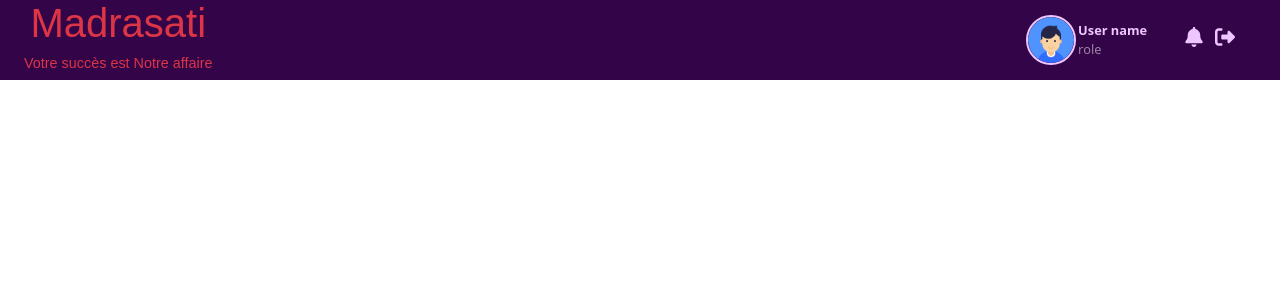
After one commit to meriamourriworld/gestionNotes, a PHP site: page /headerMenu.php in a window 1280 px wide. The commit adds this page. Shown: the top 300 px of the page. Run offline with PHP 8.4, Linux system fonts and the light colour scheme; some web fonts are replaced.

Commit message:
Created the header template of different dashboards

```diff
--- a/connection.php
+++ b/connection.php
@@ -34,17 +34,15 @@
 
                 } else if ($user["role"] == "etudiant") {
                     echo("bienvenue etudiant");
-
                 }
             }else
             {
                 //Mot de passe incorrect
                 $errMsg = "Mot de passe incorrect";
-
             }
         }else
         {
-            //Aucun utilisateur attribué à cet identifiant
+            //identifiant inexistant
             $errMsg = "Aucun utilisateur attribué à cet identifiant";
         }
     }
--- /dev/null
+++ b/headerMenu.php
@@ -0,0 +1,41 @@
+
+<!DOCTYPE html>
+<html lang="en">
+<head>
+    <meta charset="UTF-8">
+    <meta name="viewport" content="width=device-width, initial-scale=1.0">
+    <link rel="stylesheet" href="./styles/style.css">
+    <link href="https://cdn.jsdelivr.net/npm/bootstrap@5.3.2/dist/css/bootstrap.min.css" rel="stylesheet" integrity="sha384-T3c6CoIi6uLrA9TneNEoa7RxnatzjcDSCmG1MXxSR1GAsXEV/Dwwykc2MPK8M2HN" crossorigin="anonymous">
+    <title>HEAD</title>
+</head>
+<body>
+    <header class="header d-flex justify-content-between align-items-center px-4">
+        <section class="logo text-center">
+            <h1>Madrasati</h1>
+            <h6>Votre succès est Notre affaire</h6>
+        </section>
+
+
+        <section class="userInfo  d-flex justify-content-around align-items-start">
+            <div class="user d-flex justify-content-around align-items-center w-50">
+                <img src="./images/profile.png" alt="Utilisateur">
+                <div class="info d-flex flex-column justify-content-center">
+                    <span class="username fw-bold">User name</span>
+                    <span class="role text-white-50">role</span>
+                </div>
+
+            </div>
+            <div class="options w-25 d-flex justify-content-around">
+                <span class="notifications mt-2">
+                    <svg xmlns="http://www.w3.org/2000/svg" fill="#eec6ff" width="20" height="20" viewBox="0 0 448 512"><!--!Font Awesome Free 6.5.1 by @fontawesome - https://fontawesome.com License - https://fontawesome.com/license/free Copyright 2024 Fonticons, Inc.--><path d="M224 0c-17.7 0-32 14.3-32 32V51.2C119 66 64 130.6 64 208v18.8c0 47-17.3 92.4-48.5 127.6l-7.4 8.3c-8.4 9.4-10.4 22.9-5.3 34.4S19.4 416 32 416H416c12.6 0 24-7.4 29.2-18.9s3.1-25-5.3-34.4l-7.4-8.3C401.3 319.2 384 273.9 384 226.8V208c0-77.4-55-142-128-156.8V32c0-17.7-14.3-32-32-32zm45.3 493.3c12-12 18.7-28.3 18.7-45.3H224 160c0 17 6.7 33.3 18.7 45.3s28.3 18.7 45.3 18.7s33.3-6.7 45.3-18.7z"/></svg>
+                </span>
+
+                <span class="deconnexion mt-2">
+                    <svg xmlns="http://www.w3.org/2000/svg" fill="#eec6ff" width="20" height="20" viewBox="0 0 512 512"><!--!Font Awesome Free 6.5.1 by @fontawesome - https://fontawesome.com License - https://fontawesome.com/license/free Copyright 2024 Fonticons, Inc.--><path d="M377.9 105.9L500.7 228.7c7.2 7.2 11.3 17.1 11.3 27.3s-4.1 20.1-11.3 27.3L377.9 406.1c-6.4 6.4-15 9.9-24 9.9c-18.7 0-33.9-15.2-33.9-33.9l0-62.1-128 0c-17.7 0-32-14.3-32-32l0-64c0-17.7 14.3-32 32-32l128 0 0-62.1c0-18.7 15.2-33.9 33.9-33.9c9 0 17.6 3.6 24 9.9zM160 96L96 96c-17.7 0-32 14.3-32 32l0 256c0 17.7 14.3 32 32 32l64 0c17.7 0 32 14.3 32 32s-14.3 32-32 32l-64 0c-53 0-96-43-96-96L0 128C0 75 43 32 96 32l64 0c17.7 0 32 14.3 32 32s-14.3 32-32 32z"/></svg>
+                </span>
+            </div>
+
+        </section>
+    </header>
+</body>
+</html>
--- a/styles/style.css
+++ b/styles/style.css
@@ -76,3 +76,32 @@
 {
     color: #f7a1a9;
 }
+/*****************************************header*******************************************/
+.header
+{
+    background-color: #340448;
+    height: 10vh;
+}
+.userInfo
+{
+    width: 20%;
+}
+.info
+{
+    font-size: .8em;
+}
+.user img
+{
+    width: 50px;
+    height: 50px;
+    border: 2px solid #eec6ff;
+    border-radius: 50%;
+}
+.username
+{
+    color: #eec6ff;
+}
+.user, .notifications, .deconnexion
+{
+    cursor: pointer;
+}
```
Also changed, not shown: images/profile.png (added).
